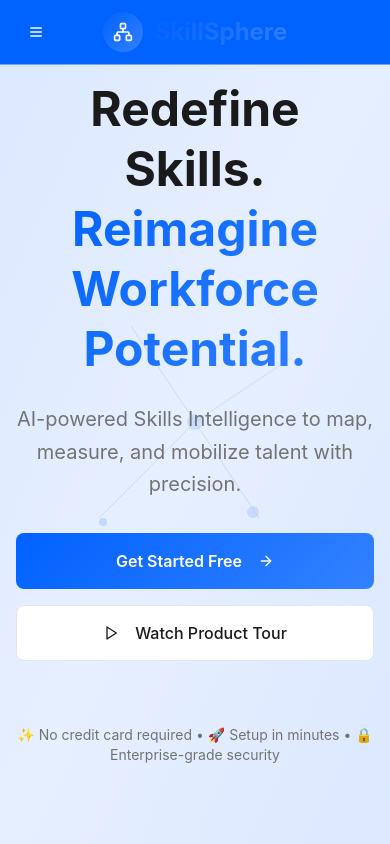
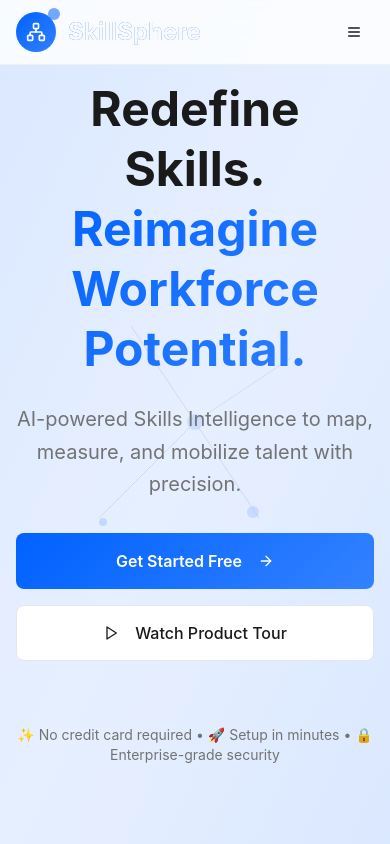
Before and after one commit to Ajinkya236/learn-spark-skills-now, a React (Vite) app: page / in a window 390 px wide. Shown: the top 844 px of the page. Built offline with nearby package versions, Linux system fonts and the light colour scheme.

Commit message:
Visual edit in Lovable
Edited UI in Lovable

```diff
--- a/src/components/Header.tsx
+++ b/src/components/Header.tsx
@@ -1,75 +1,47 @@
-
 import { Menu, X } from "lucide-react";
 import { Button } from "@/components/ui/button";
 import Logo from "./Logo";
-import { BackButton } from "./BackButton";
 import { useState } from "react";
-
 const Header = () => {
   const [isMenuOpen, setIsMenuOpen] = useState(false);
-
-  return (
-    <header className="fixed top-0 left-0 right-0 z-50 bg-jio-blue backdrop-blur-md border-b border-border/50">
+  return <header className="fixed top-0 left-0 right-0 z-50 bg-background/80 backdrop-blur-md border-b border-border/50">
       <div className="container mx-auto px-4">
         <div className="flex items-center justify-between h-16">
-          {/* Mobile Menu Button */}
-          <Button
-            variant="ghost"
-            size="icon"
-            className="md:hidden text-jio-white hover:bg-jio-blue/80"
-            onClick={() => setIsMenuOpen(!isMenuOpen)}
-          >
-            {isMenuOpen ? <X className="h-5 w-5" /> : <Menu className="h-5 w-5" />}
-          </Button>
-
           {/* Logo */}
-          <div className="flex items-center gap-4">
-            <Logo />
-            <BackButton />
-          </div>
+          <Logo />
 
           {/* Desktop Navigation */}
           <nav className="hidden md:flex items-center gap-8">
-            <a href="#home" className="text-jio-white hover:text-jio-white/80 transition-colors font-medium font-inter">
+            <a href="#home" className="text-foreground hover:text-primary transition-colors font-medium">
               Home
             </a>
           </nav>
 
           {/* Desktop CTA */}
           <div className="hidden md:flex items-center gap-4">
-            <Button
-              variant="outline"
-              className="border-jio-white text-jio-white hover:bg-jio-white hover:text-jio-blue font-inter font-semibold"
-            >
+            <Button variant="hero">
               Request a Demo
             </Button>
           </div>
 
-          {/* Mobile spacing */}
-          <div className="w-10 md:hidden"></div>
+          {/* Mobile Menu Button */}
+          <Button variant="ghost" size="icon" className="md:hidden" onClick={() => setIsMenuOpen(!isMenuOpen)}>
+            {isMenuOpen ? <X className="h-5 w-5" /> : <Menu className="h-5 w-5" />}
+          </Button>
         </div>
 
         {/* Mobile Navigation */}
-        {isMenuOpen && (
-          <div className="md:hidden py-4 border-t border-jio-white/20 animate-fade-in">
+        {isMenuOpen && <div className="md:hidden py-4 border-t border-border/50 animate-fade-in">
             <nav className="flex flex-col gap-4">
-              <a href="#home" className="text-jio-white hover:text-jio-white/80 transition-colors py-2 font-inter">
+              <a href="#home" className="text-foreground hover:text-primary transition-colors py-2">
                 Home
               </a>
-              <div className="flex flex-col gap-2 pt-4 border-t border-jio-white/20">
-                <Button
-                  variant="outline"
-                  className="border-jio-white text-jio-white hover:bg-jio-white hover:text-jio-blue font-inter font-semibold"
-                >
-                  Request a Demo
-                </Button>
+              <div className="flex flex-col gap-2 pt-4 border-t border-border/50">
+
               </div>
             </nav>
-          </div>
-        )}
+          </div>}
       </div>
-    </header>
-  );
+    </header>;
 };
-
 export default Header;
--- a/src/components/Logo.tsx
+++ b/src/components/Logo.tsx
@@ -1,19 +1,19 @@
 import { Globe, Network } from "lucide-react";
-
-const Logo = ({ className = "" }: { className?: string }) => {
-  return (
-    <div className={`flex items-center gap-3 ${className}`}>
+const Logo = ({
+  className = ""
+}: {
+  className?: string;
+}) => {
+  return <div className={`flex items-center gap-3 ${className}`}>
       <div className="relative">
         <div className="w-10 h-10 rounded-full bg-gradient-primary flex items-center justify-center">
           <Network className="h-5 w-5 text-primary-foreground" />
         </div>
         <div className="absolute -top-1 -right-1 w-3 h-3 rounded-full bg-accent animate-pulse"></div>
       </div>
-      <span className="text-2xl font-bold bg-gradient-primary bg-clip-text text-transparent">
+      <span className="text-2xl font-bold bg-gradient-primary bg-clip-text text-gray-50">
         SkillSphere
       </span>
-    </div>
-  );
+    </div>;
 };
-
 export default Logo;
```
